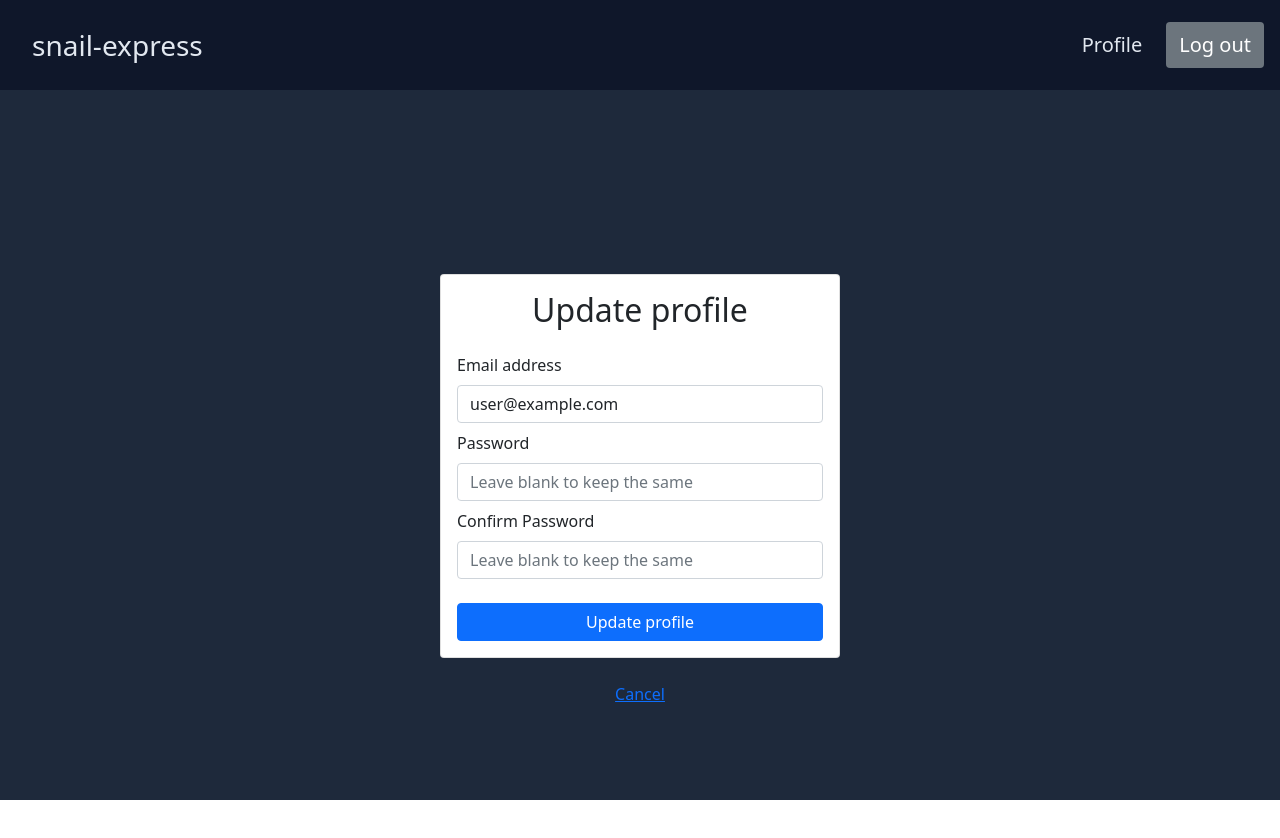
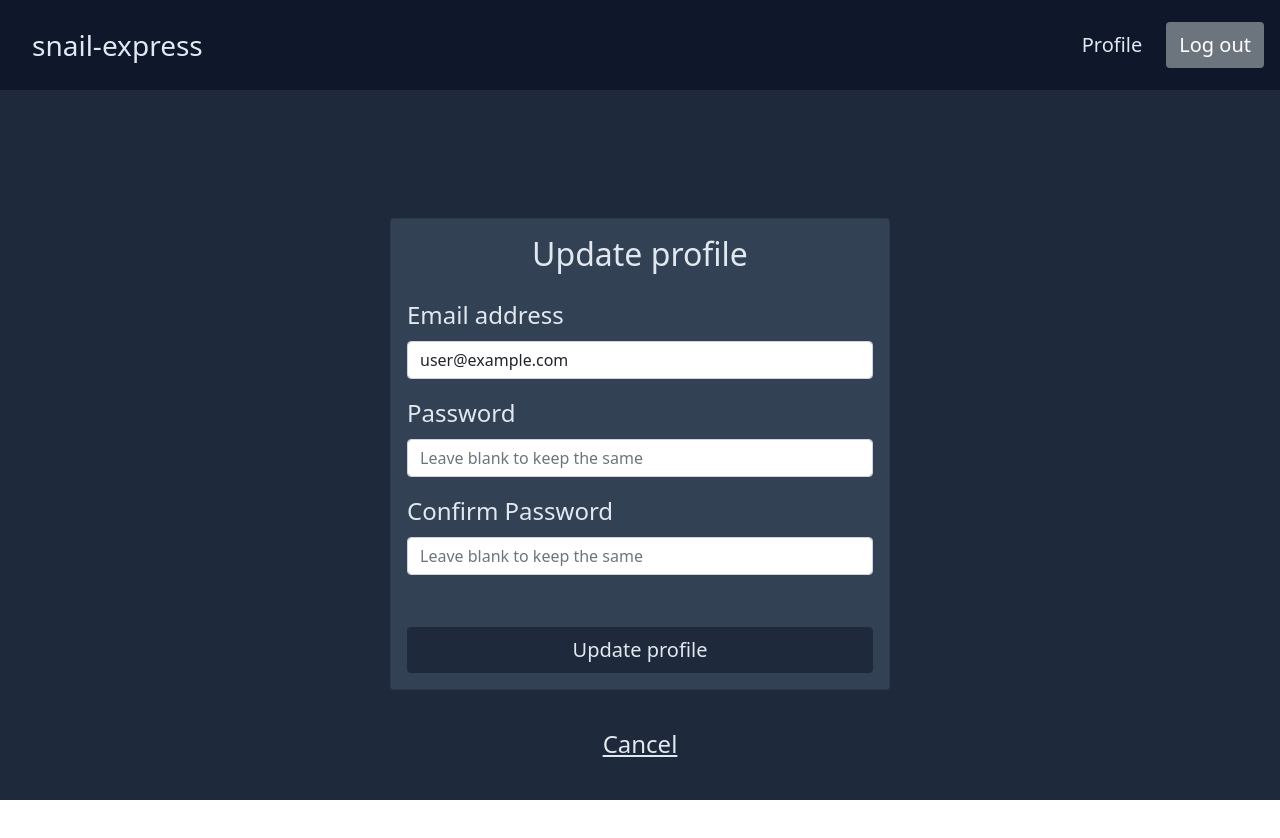
Before and after one commit to nicholas-yongjing/snail-express, a React (Create React App) app: page /update-profile in a window 1280 px wide. Shown: the top 838 px of the page. Built offline with nearby package versions, Linux system fonts and the light colour scheme; no server answers; sample sign-in values are in the browser's storage.

Commit message:
Style profile and profile update page

```diff
--- a/src/pages/Profile.js
+++ b/src/pages/Profile.js
@@ -11,8 +11,8 @@ export default function Profile() {
         className="d-flex align-items-center justify-content-center"
         style={{ minHeight: "100vh" }}
       >
-        <div className="w-100 fs-4" style={{ maxWidth: "400px" }}>
-          <Card>
+        <div className="w-100 fs-4 d-flex flex-column gap-4" style={{ maxWidth: "500px" }}>
+          <Card className="slate-700 text-slate-200">
             <Card.Body>
               {/* <img src={logo} className="img-responsive" alt="Website logo" height="150px" /> */}
               <h2 className="text-center mb-4">Profile</h2>
@@ -28,11 +28,14 @@ export default function Profile() {
               <div>
                 <strong>Role:</strong> Student
               </div>
-              <Link to="/update-profile" className="btn btn-primary w-100 mt-3">
+              <Link to="/update-profile" className="btn generic-button fs-5 w-100 mt-3">
                 Update profile
               </Link>
             </Card.Body>
           </Card>
+          <div className="text-center">
+            <Link className="generic-link" to="/dashboard">Back</Link>
+          </div>
         </div>
       </Container>
     </WebPage>
--- a/src/pages/UpdateProfile.js
+++ b/src/pages/UpdateProfile.js
@@ -50,12 +50,12 @@ export default function UpdateProfile() {
         className="d-flex align-items-center justify-content-center"
         style={{ minHeight: "100vh" }}
       >
-        <div className="w-100" style={{ maxWidth: "400px" }}>
-          <Card>
+        <div className="w-100 fs-4" style={{ maxWidth: "500px" }}>
+          <Card className="slate-700 text-slate-200">
             <Card.Body>
               <h2 className="text-center mb-4">Update profile</h2>
               {error && <Alert variant="danger">{error}</Alert>}
-              <Form onSubmit={handleSubmit}>
+              <Form className="d-flex flex-column gap-2" onSubmit={handleSubmit}>
                 <Form.Group id="email" className="mb-2">
                   <Form.Label>Email address</Form.Label>
                   <Form.Control
@@ -82,7 +82,7 @@ export default function UpdateProfile() {
                   />
                 </Form.Group>
                 <br></br>
-                <Button disabled={loading} className="w-100" type="submit">
+                <Button disabled={loading} className="fs-5 generic-button w-100" type="submit">
                   Update profile
                 </Button>
               </Form>
@@ -90,7 +90,7 @@ export default function UpdateProfile() {
           </Card>
           <br></br>
           <div className="text-center">
-            <Link to="/profile">Cancel</Link>
+            <Link className="generic-link" to="/profile">Cancel</Link>
           </div>
         </div>
       </Container>
```
